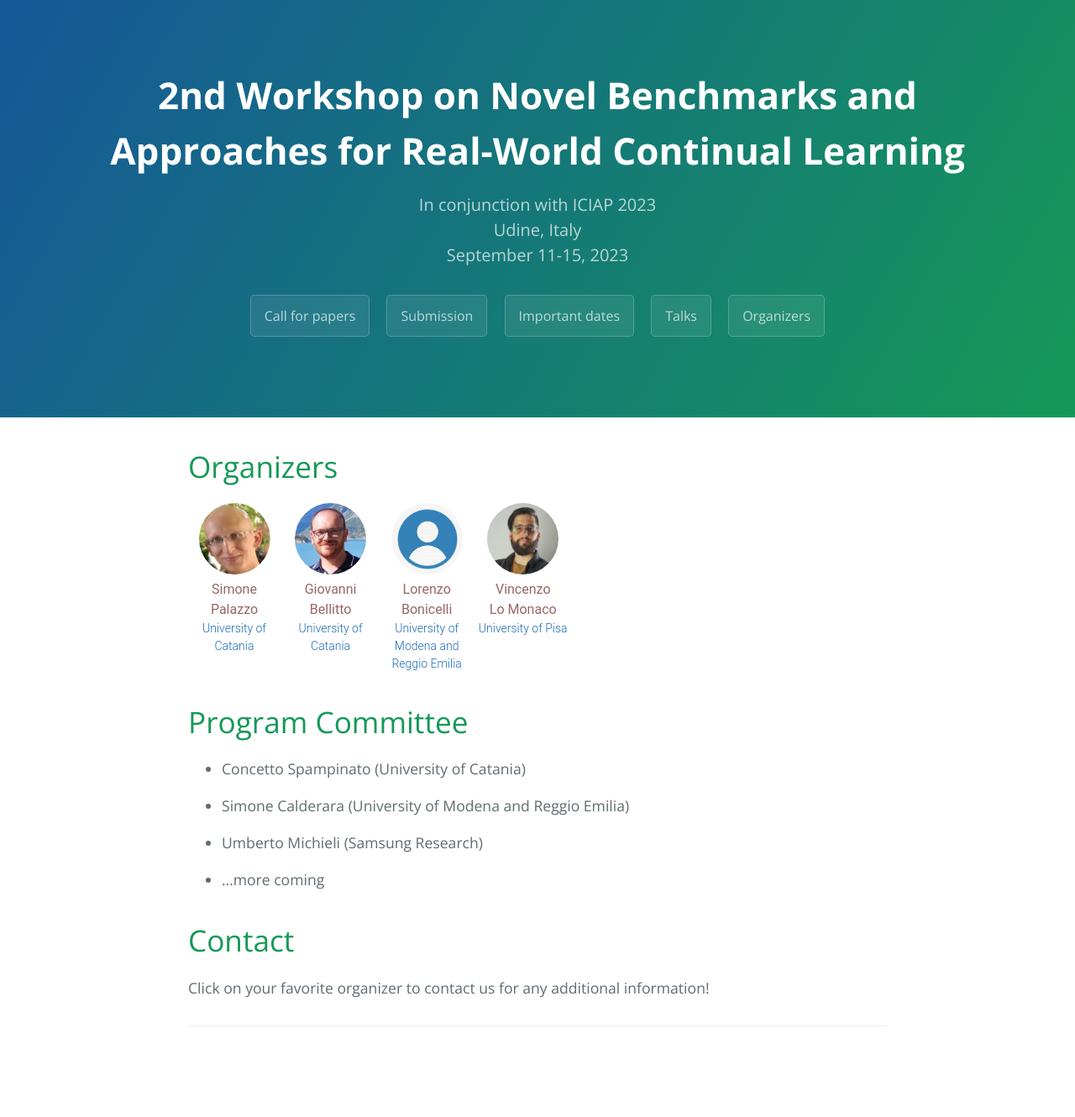
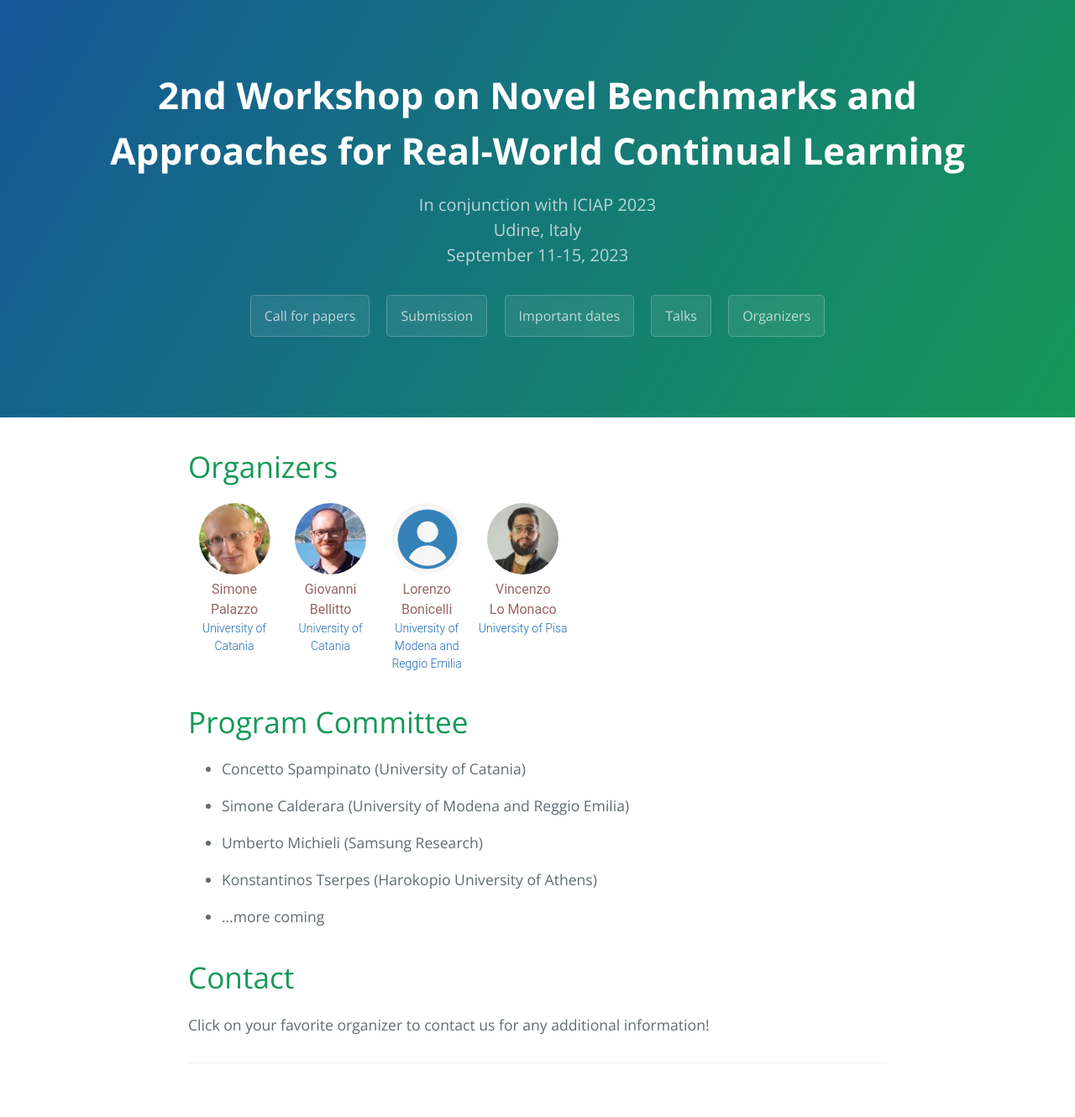
Before and after one commit to cl4real/cl4real.github.io, a Jekyll site: the page built from organizers.md, in a window 1280 px wide. Shown: the whole page at 84% size. Built offline with Jekyll 4.4.1, drawn with Linux system fonts in a browser that asks for light colours; our own code applies the rules of GitHub Pages for plain Markdown files; before the commit the page ends 1286 px from its top, so only the background shows below that.

Commit message:
Updated PC

```diff
--- a/_config.yml
+++ b/_config.yml
@@ -40,3 +40,5 @@ workshop:
       affiliation: University of Modena and Reggio Emilia
     - name: Umberto Michieli
       affiliation: Samsung Research
+    - name: Konstantinos Tserpes
+      affiliation: Harokopio University of Athens
```
